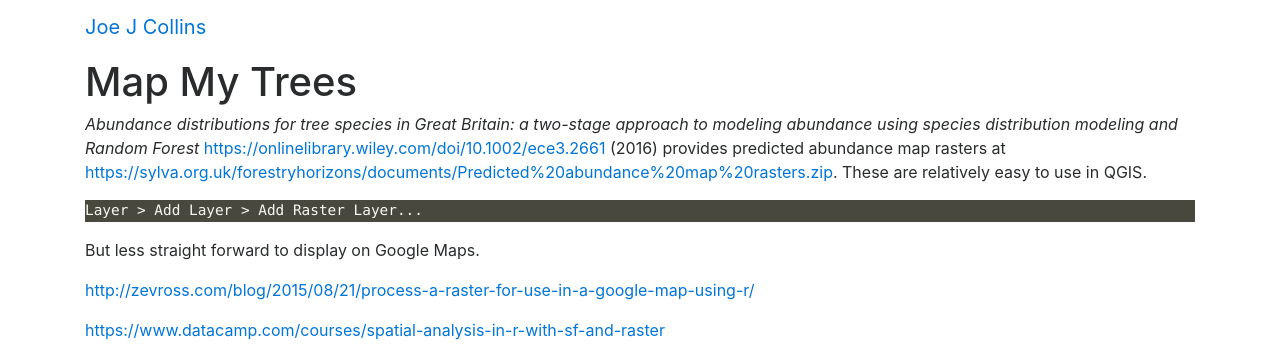
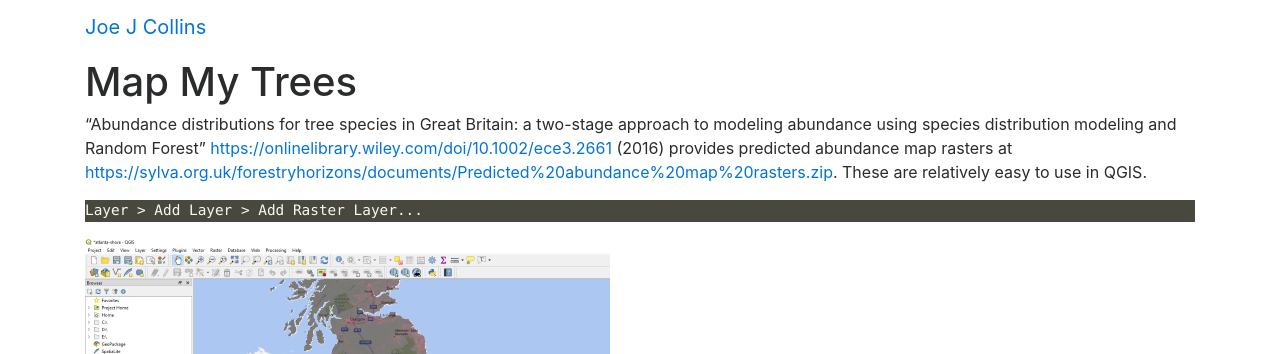
Before and after one commit to joejcollins/joejcollins.github.io, a Jekyll site: the page built from _posts/2018-03-30-map-my-trees.md, in a window 1280 px wide and 1367 px high, cut to the strip 0-354 px from the top of the window. Built offline with Jekyll 4.4.1, drawn with Linux system fonts in a browser that asks for light colours; nearby versions of some CDN libraries.

```diff
--- a/_posts/2018-03-30-map-my-trees.md
+++ b/_posts/2018-03-30-map-my-trees.md
@@ -2,9 +2,11 @@
 layout: post
 ---
 
-*Abundance distributions for tree species in Great Britain: a two-stage approach to modeling abundance using species distribution modeling and Random Forest* <https://onlinelibrary.wiley.com/doi/10.1002/ece3.2661> (2016) provides predicted abundance map rasters at <https://sylva.org.uk/forestryhorizons/documents/Predicted%20abundance%20map%20rasters.zip>.  These are relatively easy to use in QGIS.
+"Abundance distributions for tree species in Great Britain: a two-stage approach to modeling abundance using species distribution modeling and Random Forest" <https://onlinelibrary.wiley.com/doi/10.1002/ece3.2661> (2016) provides predicted abundance map rasters at <https://sylva.org.uk/forestryhorizons/documents/Predicted%20abundance%20map%20rasters.zip>.  These are relatively easy to use in QGIS.
 
     Layer > Add Layer > Add Raster Layer...
+
+![QGIS Tree Map]({{ site.url }}/assets/qgis.png)
 
 But less straight forward to display on Google Maps.
 
```
Also changed, not shown: other parts of _posts/2018-03-30-map-my-trees.md (+1 -8 lines), assets/qgis.png (added), assets/tree-map2.png (added).
